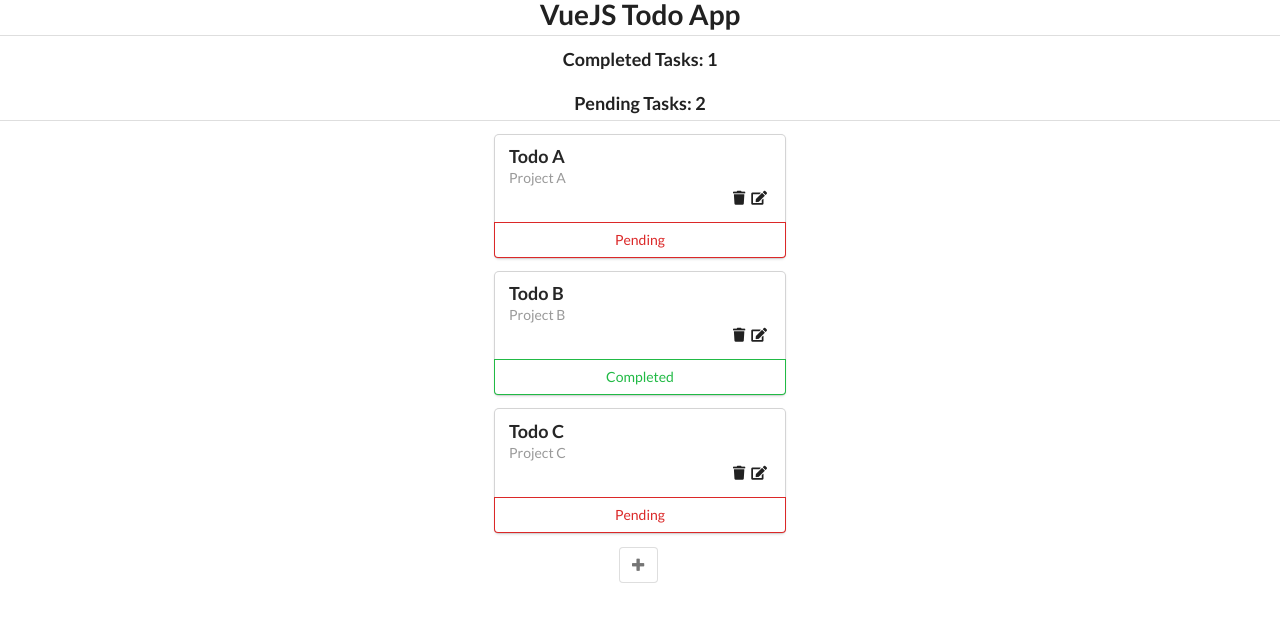
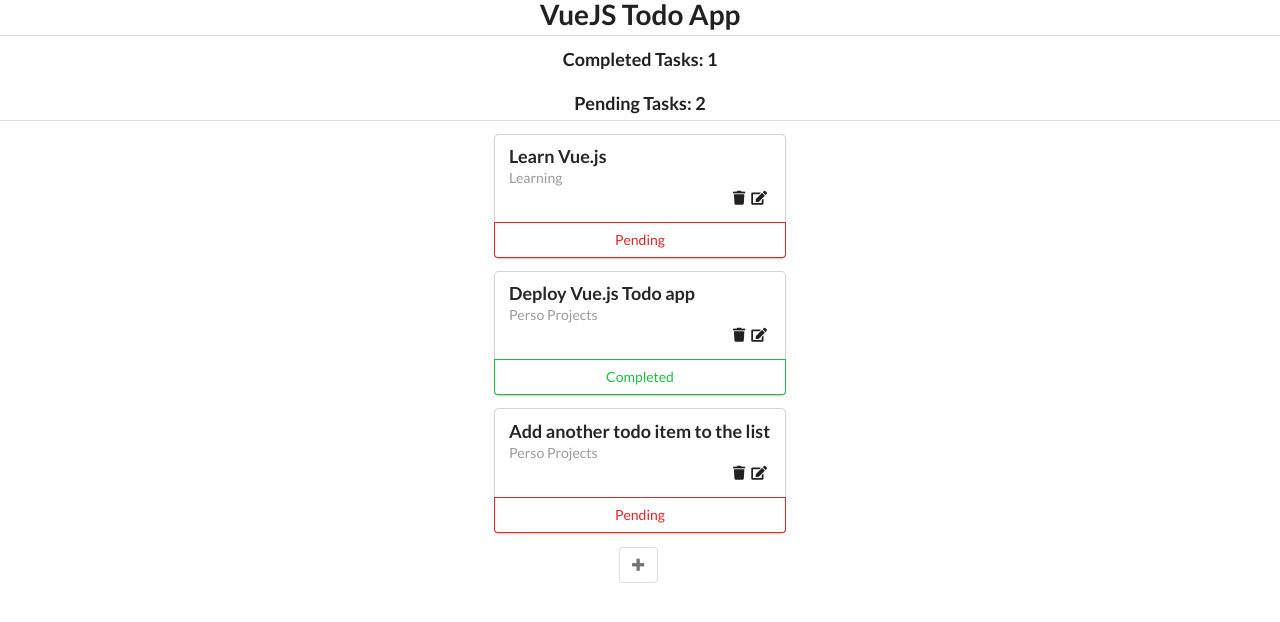
Before and after one commit to RyanOM/vueJs-todo, a Vue app in the folder vueJs-todo/: page / in a window 1280 px wide. Shown: the top 622 px of the page. Built offline with nearby package versions, Linux system fonts and the light colour scheme.

Commit message:
update initial data

```diff
--- a/vueJs-todo/src/App.vue
+++ b/vueJs-todo/src/App.vue
@@ -29,16 +29,16 @@
   data () {
     return {
       todos: [{
-        title: 'Todo A',
-        project: 'Project A',
+        title: 'Learn Vue.js',
+        project: 'Learning',
         done: false
       }, {
-        title: 'Todo B',
-        project: 'Project B',
+        title: 'Deploy Vue.js Todo app',
+        project: 'Perso Projects',
         done: true
       }, {
-        title: 'Todo C',
-        project: 'Project C',
+        title: 'Add another todo item to the list',
+        project: 'Perso Projects',
         done: false
       }]
     }
```
